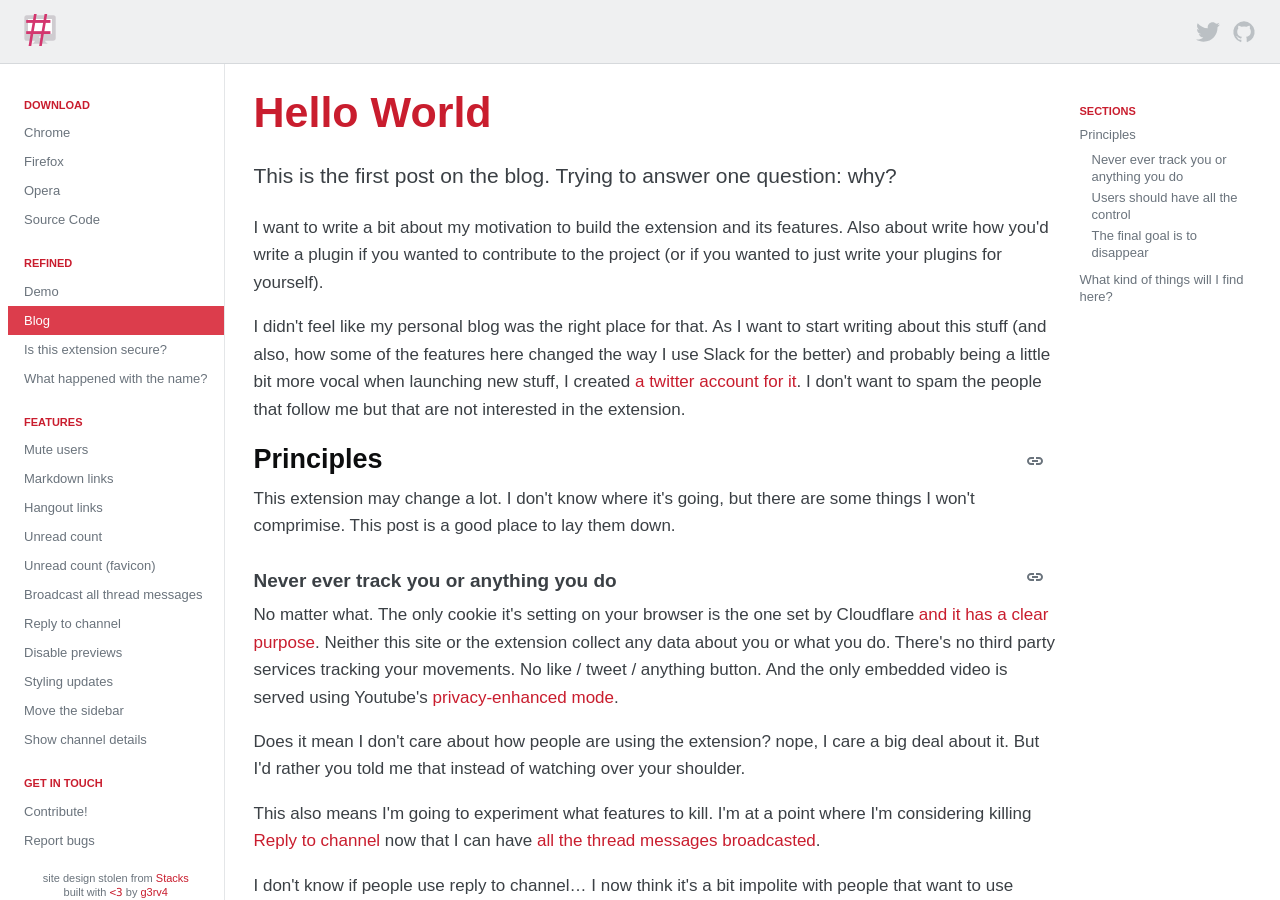
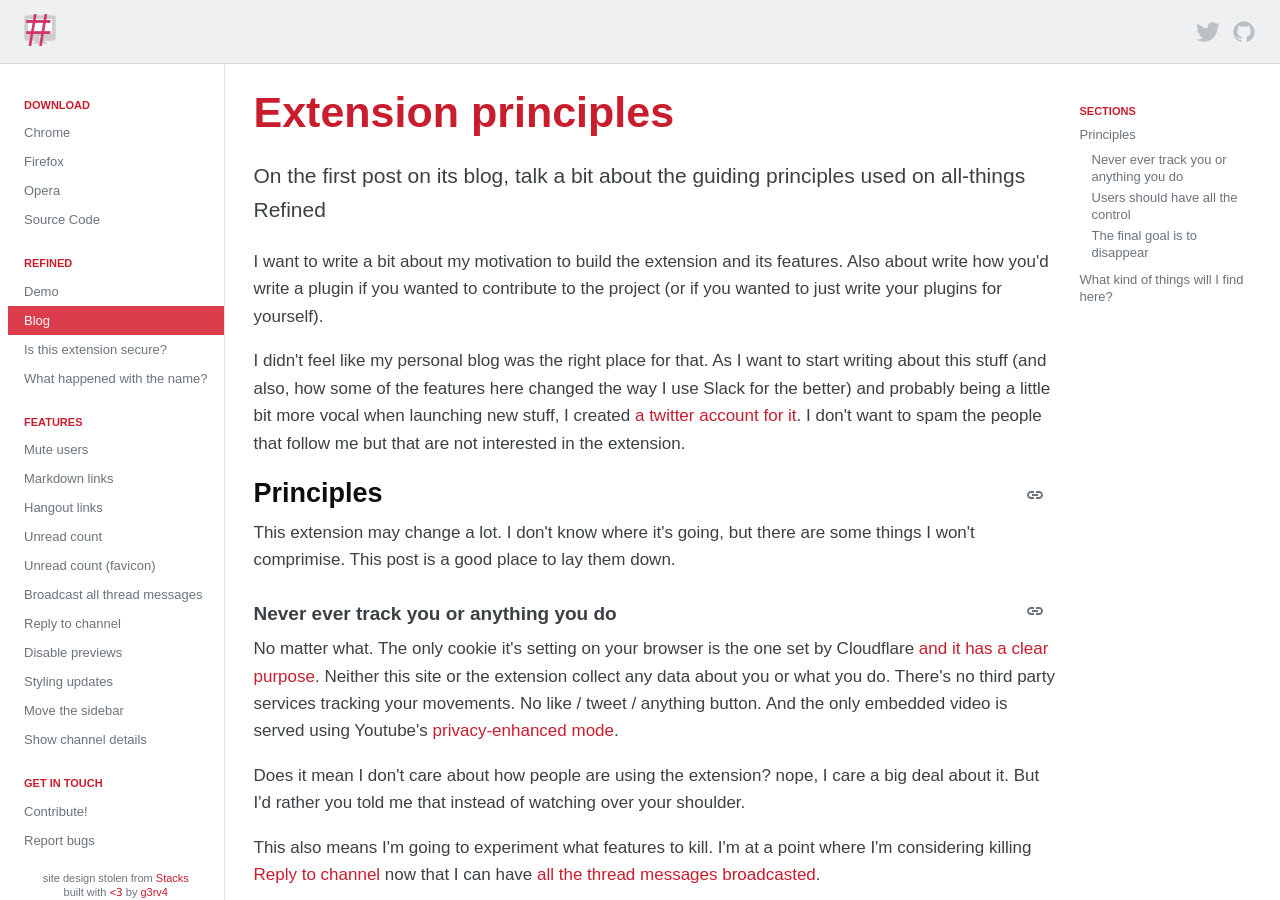
Before and after one commit to g3rv4/refined.chat, a Jekyll site: the page built from _posts/2018-01-05-extension-principles.md, in a window 1280 px wide and 900 px high. Built offline with Jekyll 4.4.1, drawn with Linux system fonts in a browser that asks for light colours.

Commit message:
Rename the hello world article

```diff
--- a/_posts/2018-01-05-hello-world.md
+++ b/_posts/2018-01-05-extension-principles.md
@@ -1,13 +1,12 @@
 ---
 layout: default
-title: "Hello World"
+title: "Extension principles"
 date: "2019-01-05 21:16:00 -0300"
-description: "This is the first post on the blog. Trying to answer one question: why?"
-card_title: "Hello World"
-card_content: "Check out the first post on Refined's blog! Why would an extension need one? Click here and see it for yourself."
+description: "On the first post on its blog, talk a bit about the guiding principles used on all-things Refined"
+card_content: "Check out the first post on Refined's blog! Why would an extension need one? To make promises. Obviously."
 ---
 
-Why would an extension have its own blog? On this quick article I try to explain it. TL;DR: I wanted a place to write about the extension and my personal blog didn't feel like the right place to do it.
+Why would an extension have its own blog? To make promises. And hopefully, earn some contributors :) Also: I wanted a place to write about the extension and my personal blog didn't feel like the right place to do it.
 
 <!--more-->
 I want to write a bit about my motivation to build the extension and its features. Also about write how you'd write a plugin if you wanted to contribute to the project (or if you wanted to just write your plugins for yourself).
```
